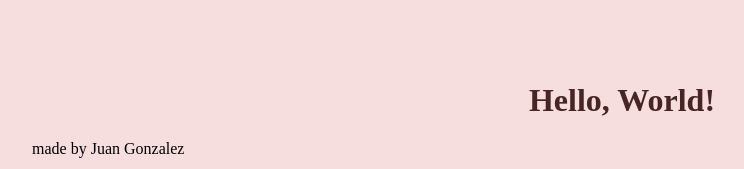
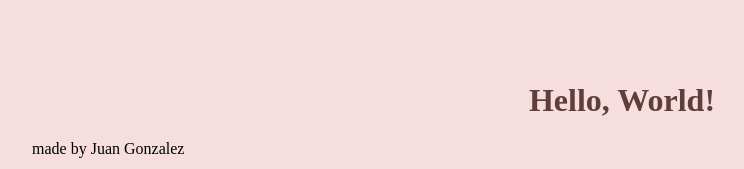
Before and after one commit to juangonzalez005/juangonzalez005, a plain HTML site: page index.html in a window 1280 px wide. Shown: the top 169 px of the page, without its empty margins (18-762 px from the left). Drawn offline with Linux system fonts and the light colour scheme.

Commit message:
change h1 color

```diff
--- a/styles.css
+++ b/styles.css
@@ -13,7 +13,7 @@ p {
 
 h1 {
     text-align: center;
-    color: #472525;
+    color: #603e3e;
 }
 
 #centered {
```
